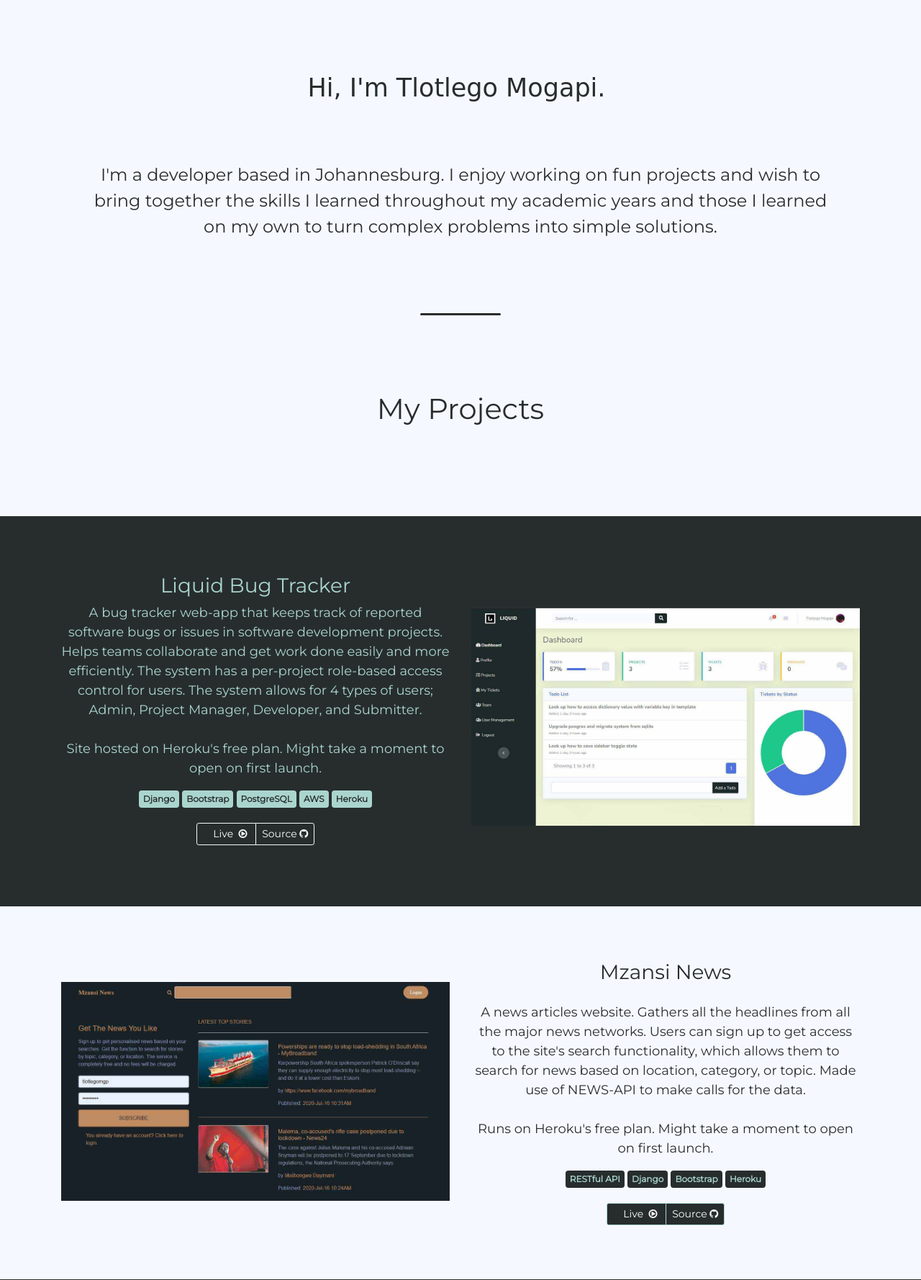
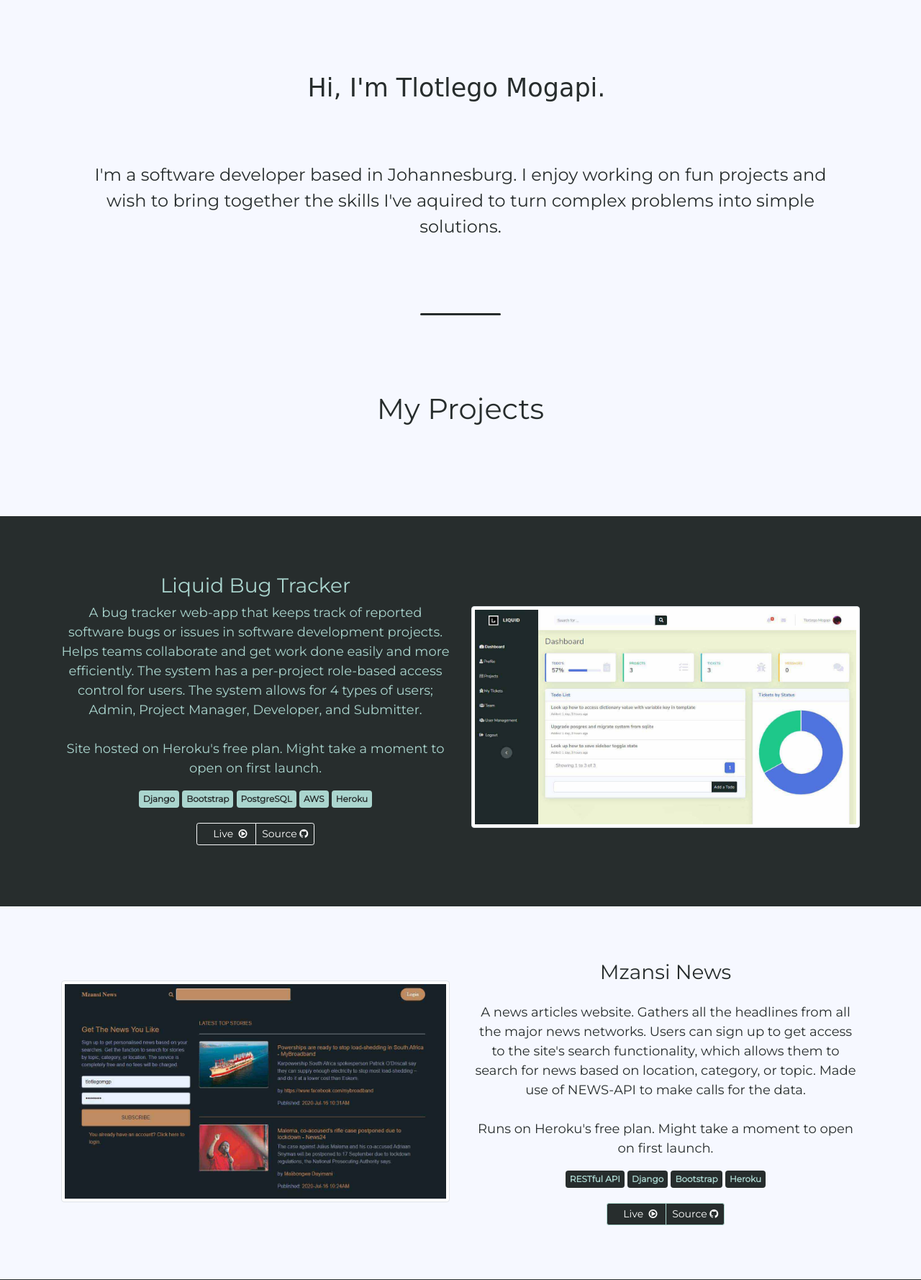
Before and after one commit to tlotlegomgp/portfolio, a Django app: page / in a window 1280 px wide. Shown: the part 74-1852 px from the top of the page at 72% size. Run offline with Django 3.2, Linux system fonts and the light colour scheme; some libraries are stand-ins or nearby versions; some web fonts are replaced.

Commit message:
Changed arrangement of projects in the template

```diff
--- a/index/templates/index/index.html
+++ b/index/templates/index/index.html
@@ -9,9 +9,8 @@
         </div>
         <div class="text-center" style="padding: 30px; padding-top: 60px; padding-bottom: 70px;">
             <p style="font-size:x-large">
-                I'm a developer based in Johannesburg. I enjoy working on fun projects
-                and wish to bring together the skills I learned throughout my academic years
-                and those I learned on my own to turn complex problems into simple solutions.
+                I'm a software developer based in Johannesburg. I enjoy working on fun projects
+                and wish to bring together the skills I've aquired to turn complex problems into simple solutions.
             </p>
         </div>
         <hr class="text-center" style="padding: 1.2px; background-color: #272d2d; width: 110px; border-radius:500cm;">
@@ -56,7 +55,7 @@
                 </div>
             </div>
             <div class="col-md-12 col-lg-6">
-                <img class="img-fluid" alt='project screenshot' src="{% static 'index/img/liquid.jpg' %}"
+                <img class="img-fluid img-thumbnail" alt='project screenshot' src="{% static 'index/img/liquid.jpg' %}"
                     style="margin-top: 15px;">
             </div>
         </div>
@@ -67,7 +66,7 @@
     <div class="container">
         <div class="row align-items-center">
             <div class="col-md-12 col-lg-6">
-                <img class="img-fluid" alt='project screenshot' src="{% static 'index/img/mzansi.jpg' %}"
+                <img class="img-fluid img-thumbnail" alt='project screenshot' src="{% static 'index/img/mzansi.jpg' %}"
                     style="margin-top: 15px;">
             </div>
             <div class="col-md-12 col-lg-6 text-center">
@@ -130,16 +129,20 @@
                 </div>
             </div>
             <div class="col-md-12 col-lg-6">
-                <img class="img-fluid" alt='project screenshot' src="{% static 'index/img/portfolio.jpg' %}"
+                <img class="img-fluid img-thumbnail" alt='project screenshot' src="{% static 'index/img/portfolio.jpg' %}"
                     style="margin-top: 15px;">
             </div>
         </div>
     </div>
 </section>
 
-<section class="section-dark">
+<section class = "section-light">
     <div class="container">
         <div class="row align-items-center">
+            <div class="col-md-12 col-lg-6">
+                <img class="img-fluid center img-thumbnail" alt='project screenshot' src="{% static 'index/img/weather.jpg' %}"
+                    style="margin-top: 15px;">
+            </div>
             <div class="col-md-12 col-lg-6 text-center">
                 <h3>MGP Weather</h3>
                 <p>
@@ -167,10 +170,6 @@
                     </button>
                 </div>
             </div>
-            <div class="col-md-12 col-lg-6">
-                <img class="img-fluid center" alt='project screenshot' src="{% static 'index/img/weather.jpg' %}"
-                    style="margin-top: 15px;">
-            </div>
         </div>
     </div>
 </section>
@@ -179,10 +178,10 @@
     <div class = "justify-content-center align-items-center" style="padding: 20px;">
         <div class="container">
             <div class="row">
-                <div class="col-md-12" style="margin-top: 100px;">
-                    <h4 class="text-center" style="color: #272d2d;">
+                <div class="col-md-12" style="margin-top: 80px; margin-bottom: 30px;">
+                    <h3 class="text-center" style="color: #272d2d;">
                         Like what you see?
-                    </h4>
+                    </h3>
                 </div>
             </div>
         </div>
```
Also changed, not shown: index/static/index/img/liquid.jpg.
